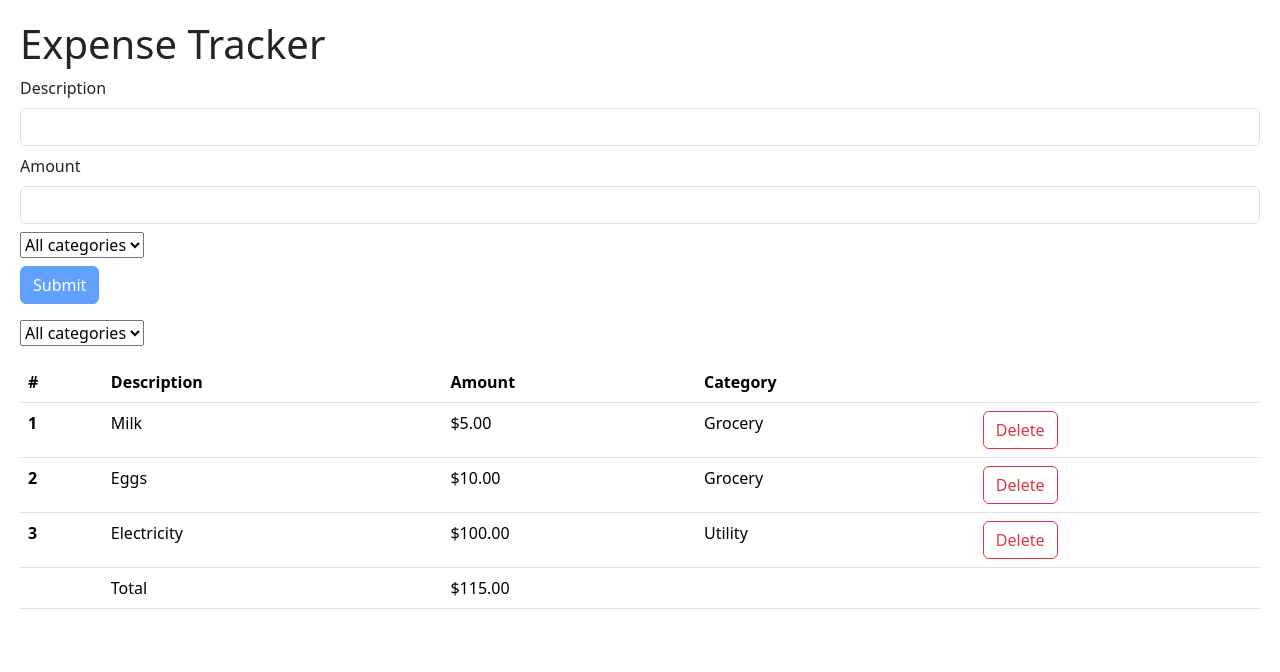
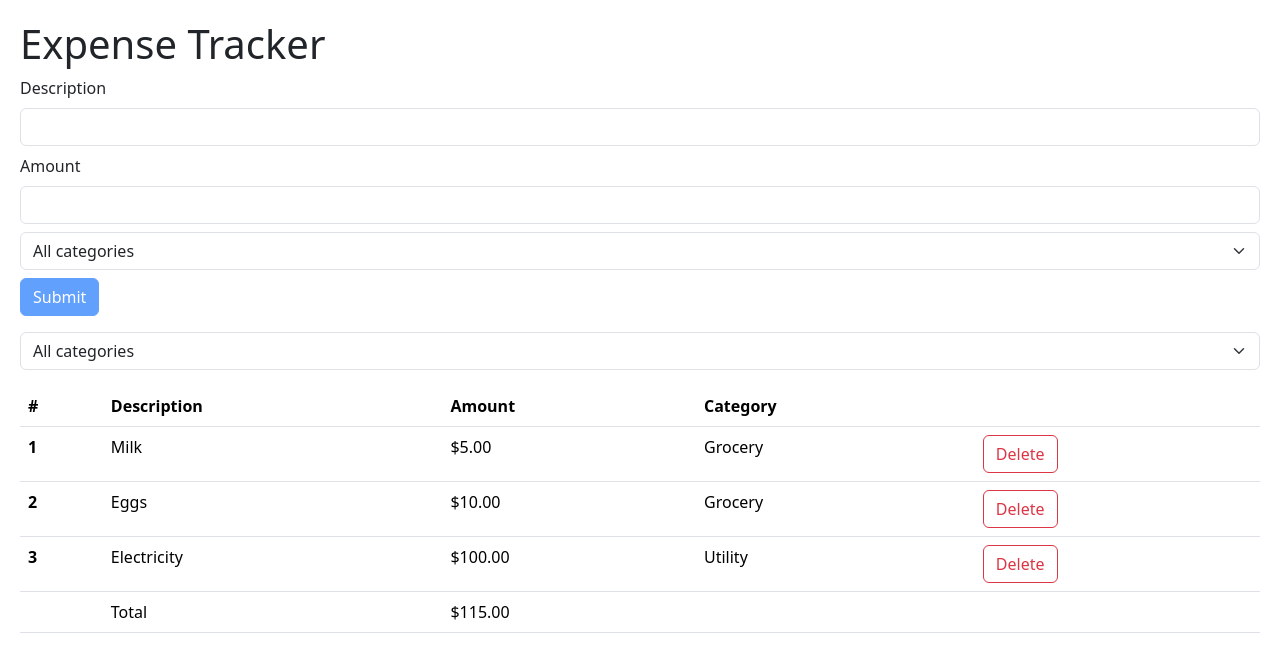
Before and after one commit to sawfiz/Mosh-React-Part-1, a React (Vite) app: page / in a window 1280 px wide. Shown: the top 672 px of the page. Built offline with nearby package versions, Linux system fonts and the light colour scheme; the HTML template or start-up script is replaced by a standard one.

Commit message:
Use Bootstrap class form-select instead of custom-select

```diff
--- a/src/expense-tracker/components/ExpenseFilter.tsx
+++ b/src/expense-tracker/components/ExpenseFilter.tsx
@@ -8,7 +8,7 @@ interface Props {
 const ExpenseFilter = ({ categories, setFilter }: Props) => {
   return (
     <select
-      className="custom-select custom-select-lg mb-3"
+      className="form-select mb-3"
       defaultValue=""
       onChange={(e) => setFilter(e.target.value)}
     >
--- a/src/expense-tracker/components/ExpenseForm.tsx
+++ b/src/expense-tracker/components/ExpenseForm.tsx
@@ -41,7 +41,7 @@ const ExpenseForm = ({ categories, addExpense }: Props) => {
       {errors.amount && <p className="text-danger">{errors.amount.message}</p>}
       <div>
         <select
-          className="custom-select custom-select-lg mb-2"
+          className="form-select mb-2"
           defaultValue=""
           {...register("category")}
         >
```
